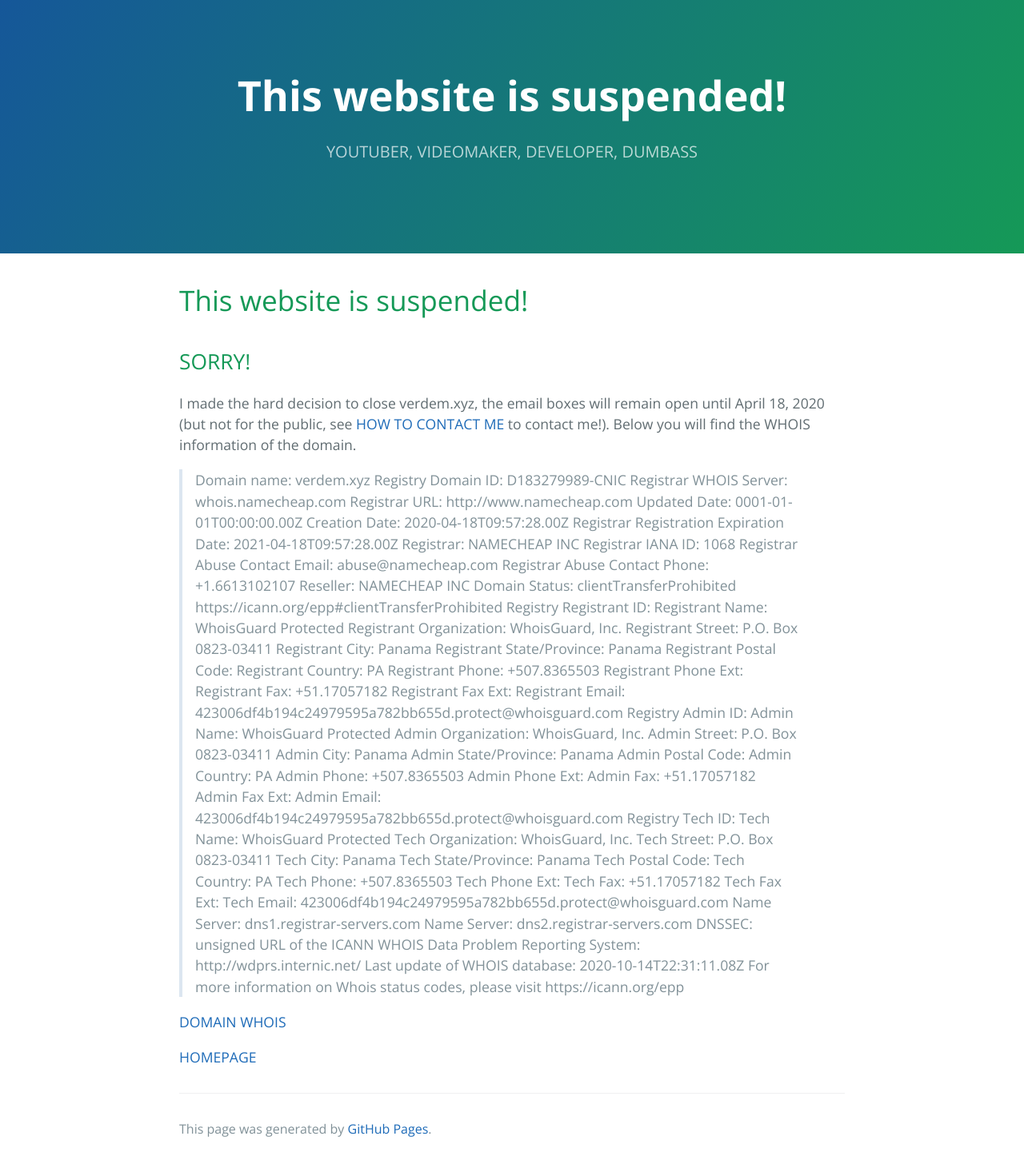
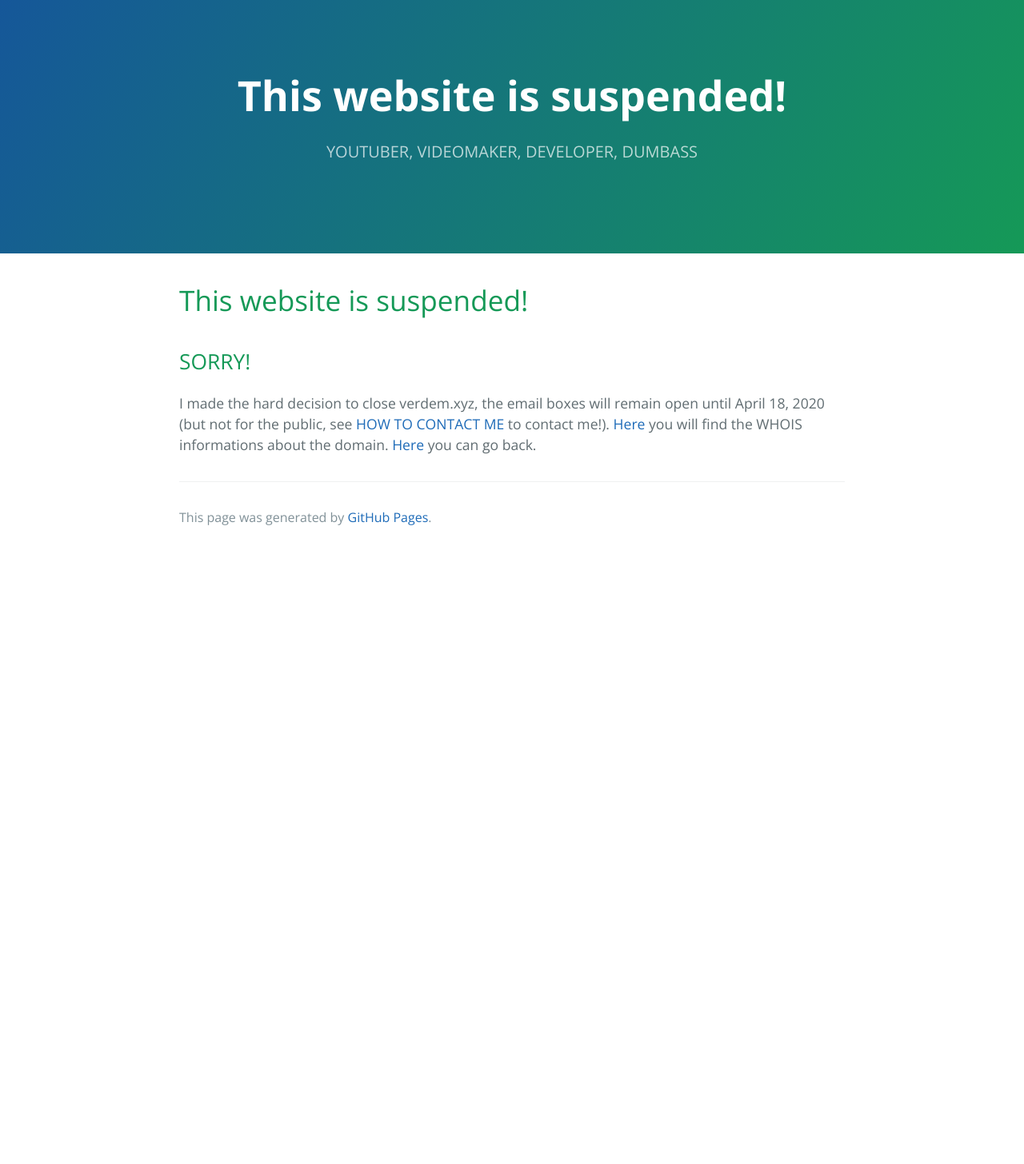
Before and after one commit to Verdem-crypto/verdem-crypto.github.io, a Jekyll site: the page built from website-suspended-verdemxyz.md, in a window 1280 px wide. Shown: the whole page at 80% size. Built offline with Jekyll 4.4.1, drawn with Linux system fonts in a browser that asks for light colours; our own code applies the rules of GitHub Pages for plain Markdown files; after the commit the page ends 900 px from its top, so only the background shows below that.

Commit message:
Update website-suspended-verdemxyz.md

```diff
--- a/website-suspended-verdemxyz.md
+++ b/website-suspended-verdemxyz.md
@@ -1,66 +1,5 @@
 # This website is suspended!
 ## SORRY!
 I made the hard decision to close verdem.xyz, the email boxes will remain open until April 18, 2020 (but not for the public, see [HOW TO CONTACT ME](http://verdem-crypto.github.io/#contact-me) to contact me!).
-Below you will find the WHOIS information of the domain.
->  Domain name: verdem.xyz
->  Registry Domain ID: D183279989-CNIC
->  Registrar WHOIS Server: whois.namecheap.com
->  Registrar URL: http://www.namecheap.com
->  Updated Date: 0001-01-01T00:00:00.00Z
->  Creation Date: 2020-04-18T09:57:28.00Z
->  Registrar Registration Expiration Date: 2021-04-18T09:57:28.00Z
->  Registrar: NAMECHEAP INC
->  Registrar IANA ID: 1068
->  Registrar Abuse Contact Email: abuse@namecheap.com
->  Registrar Abuse Contact Phone: +1.6613102107
->  Reseller: NAMECHEAP INC
->  Domain Status: clientTransferProhibited https://icann.org/epp#clientTransferProhibited
->  Registry Registrant ID:
->  Registrant Name: WhoisGuard Protected
->  Registrant Organization: WhoisGuard, Inc.
->  Registrant Street: P.O. Box 0823-03411
->  Registrant City: Panama
->  Registrant State/Province: Panama
->  Registrant Postal Code:
->  Registrant Country: PA
->  Registrant Phone: +507.8365503
->  Registrant Phone Ext:
->  Registrant Fax: +51.17057182
->  Registrant Fax Ext:
->  Registrant Email: 423006df4b194c24979595a782bb655d.protect@whoisguard.com
->  Registry Admin ID:
->  Admin Name: WhoisGuard Protected
->  Admin Organization: WhoisGuard, Inc.
->  Admin Street: P.O. Box 0823-03411
->  Admin City: Panama
->  Admin State/Province: Panama
->  Admin Postal Code:
->  Admin Country: PA
->  Admin Phone: +507.8365503
->  Admin Phone Ext:
->  Admin Fax: +51.17057182
->  Admin Fax Ext:
->  Admin Email: 423006df4b194c24979595a782bb655d.protect@whoisguard.com
->  Registry Tech ID:
->  Tech Name: WhoisGuard Protected
->  Tech Organization: WhoisGuard, Inc.
->  Tech Street: P.O. Box 0823-03411
->  Tech City: Panama
->  Tech State/Province: Panama
->  Tech Postal Code:
->  Tech Country: PA
->  Tech Phone: +507.8365503
->  Tech Phone Ext:
->  Tech Fax: +51.17057182
->  Tech Fax Ext:
->  Tech Email: 423006df4b194c24979595a782bb655d.protect@whoisguard.com
->  Name Server: dns1.registrar-servers.com
->  Name Server: dns2.registrar-servers.com
->  DNSSEC: unsigned
->  URL of the ICANN WHOIS Data Problem Reporting System: http://wdprs.internic.net/
->  Last update of WHOIS database: 2020-10-14T22:31:11.08Z
->  For more information on Whois status codes, please visit https://icann.org/epp
-
-[DOMAIN WHOIS](http://www.namecheap.com/domains/whois/result?domain=verdem.xyz)
-
-[HOMEPAGE](http://verdem-crypto.github.io/)
+[Here](http://www.namecheap.com/domains/whois/result?domain=verdem.xyz) you will find the WHOIS informations about the domain.
+[Here](http://verdem-crypto.github.io/) you can go back.
```
